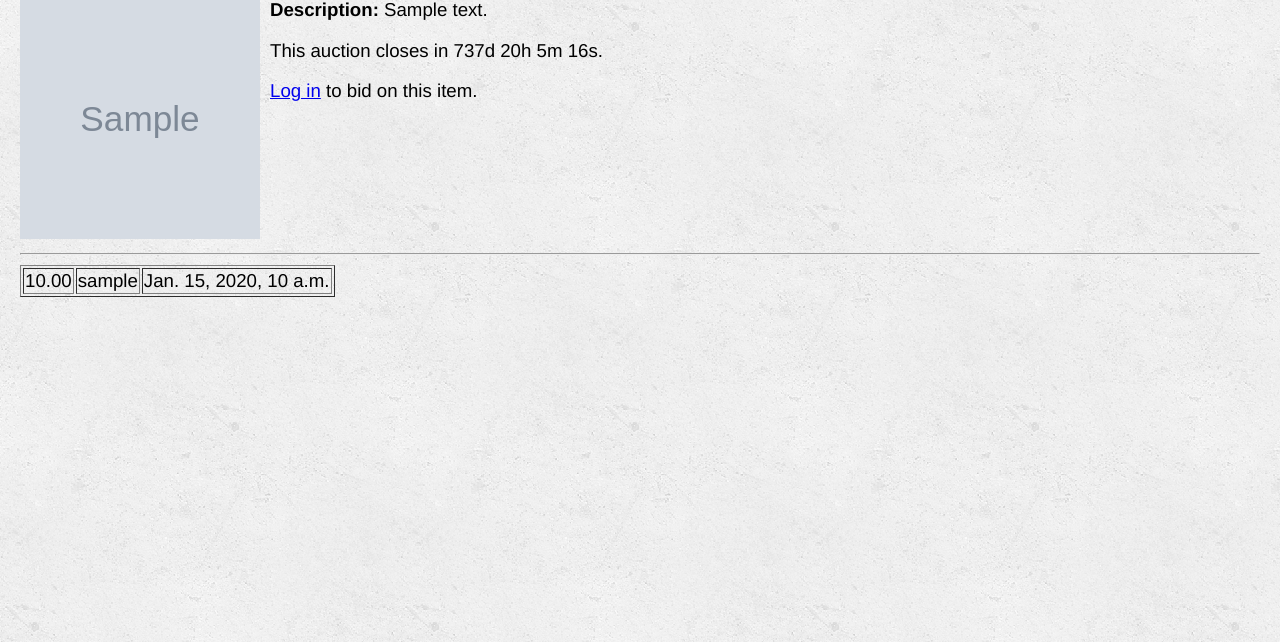
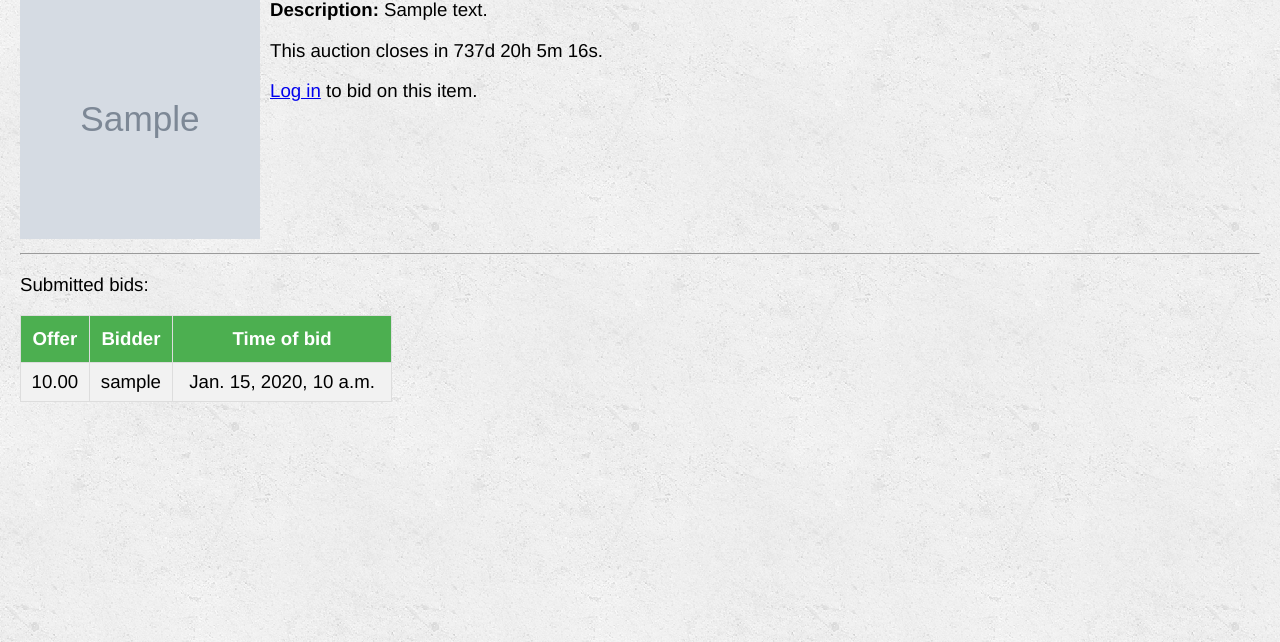
Before and after one commit to alextabusca/Bid, a Django app: page /item/1/ in a window 1280 px wide. Shown: the part 131-773 px from the top of the page. Run offline with Django 3.2, Linux system fonts and the light colour scheme; tables that the repository leaves empty hold one stand-in row (values such as "Sample post"); grey boxes marked "Sample" are stand-in pictures.

Commit message:
- Design Update 3

```diff
--- a/templates/main/base.html
+++ b/templates/main/base.html
@@ -104,8 +104,15 @@
             -moz-appearance: button;
             appearance: button;
 
+            background-color: #0af;
+            border: none;
+            border-radius: 5px;
+            color: black;
+            padding: 10px 25px;
+            text-align: center;
             text-decoration: none;
-            color: initial;
+            display: inline-block;
+            font-size: 16px;
             box-shadow: 0 8px 16px 0 rgba(0, 0, 0, 0.2), 0 6px 20px 0 rgba(0, 0, 0, 0.19);
         }
 
@@ -151,6 +158,33 @@
         .item .seller {
             float: right;
         }
+
+        #bidders {
+            font-family: "Trebuchet MS", Arial, Helvetica, sans-serif;
+            border-collapse: collapse;
+            width: 30%;
+        }
+
+        #bidders td, #bidders th {
+            border: 1px solid #ddd;
+            padding: 8px;
+        }
+
+        #bidders tr:nth-child(even) {
+            background-color: #f2f2f2;
+        }
+
+        #bidders tr:hover {
+            background-color: #ddd;
+        }
+
+        #bidders th {
+            padding-top: 12px;
+            padding-bottom: 12px;
+            text-align: center;
+            background-color: #4CAF50;
+            color: white;
+        }
     </style>
 
     <title>BidsParty{% block title %}{% endblock %}</title>
--- a/templates/main/item.html
+++ b/templates/main/item.html
@@ -1,6 +1,12 @@
 {% extends "main/base.html" %}
 
 {% block content %}
+
+    <script>
+        function clickAlert() {
+            alert("Confirmation: You deleted the auction!");
+        }
+    </script>
 
     <h1>{{ item.name }} (${{ current_price }})</h1>
 
@@ -38,7 +44,9 @@
                         <p>By clicking "submit bid" you are agreeing to pay up to that amount for this item unless
                             someone
                             else beats your bid before closing time.<br/>
-                            <input type="submit" value="submit bid"/></p>
+                            <input type="submit" value="Submit bid"
+                                   style="box-shadow: 0 8px 16px 0 rgba(0, 0, 0, 0.2), 0 6px 20px 0 rgba(0, 0, 0, 0.19)"/>
+                        </p>
                     </form>
                 {% else %}
                     <!-- Aici nu poti pune bid ca ii a tau itemu si poti da cancel la el daca vrei -->
@@ -46,7 +54,7 @@
                     <form action="{% url 'cancel_auction' item.id %}" method="post" style="display: inline;">
                         {% csrf_token %}
                         <input type="hidden" name="id" value="{{ item.id }}"/>
-                        <button type="submit" class="btn btn-default btn-sm">Cancel Auction
+                        <button type="submit" class="btn btn-default btn-sm" onclick="clickAlert()">Cancel Auction
                             <span class="glyphicon glyphicon-trash"></span>
                         </button>
                     </form>
@@ -68,17 +76,20 @@
 
     <div style="clear:both"></div>
     <hr/>
-    <table border=1>
+    <p>Submitted bids:</p>
+    <table id="bidders" border=1>
+        <tr>
+            <th align="center">Offer</th>
+            <th align="center">Bidder</th>
+            <th align="center">Time of bid</th>
+        </tr>
         {% for bid in bids_for_item %}
             <tr>
-                <td>{{ bid.price }}</td>
-                <td>{{ bid.user }}</td>
-                <td>{{ bid.start_date }}</td>
+                <td align="center">{{ bid.price }}</td>
+                <td align="center">{{ bid.user }}</td>
+                <td align="center">{{ bid.start_date }}</td>
             </tr>
         {% endfor %}
     </table>
 
-
-
-
 {% endblock %}
```
